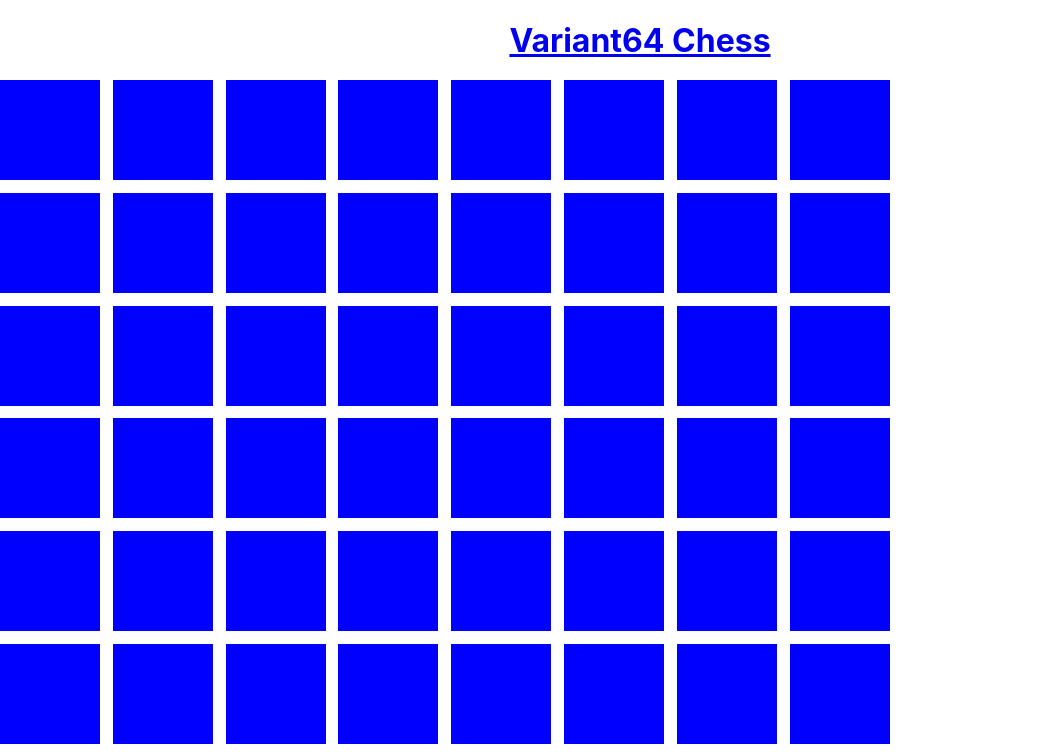
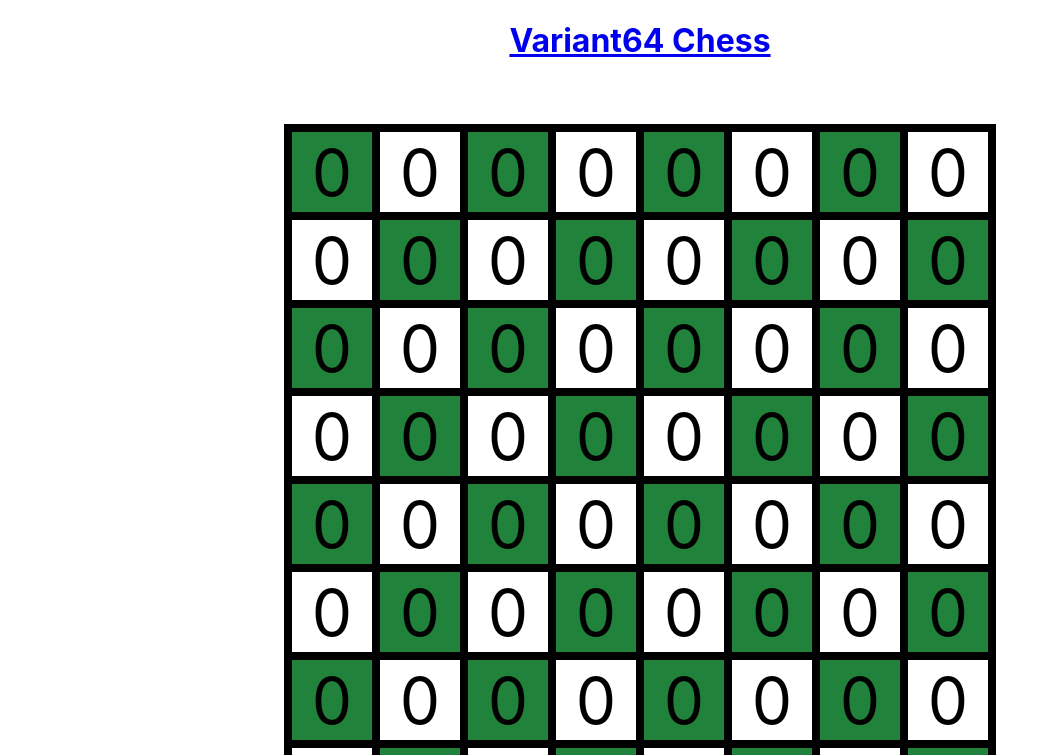
Before and after one commit to fortyoneeight/variant64, a React (Create React App) app in the folder client/: page /chess in a window 1280 px wide. Shown: the top 755 px of the page, without its empty margins (0-1059 px from the left). Built offline with nearby package versions, Linux system fonts and the light colour scheme.

Commit message:
Adding Gameboard

```diff
--- a/client/src/Gamepage.tsx
+++ b/client/src/Gamepage.tsx
@@ -25,5 +25,8 @@ const snapshot = {
 
 export default function Gamepage() {
 
-    return <Gameboard board={snapshot.board}/>
+    return <div className='column'>
+        <Gameboard board={snapshot.board}/>
+    </div>
+
 }
--- a/client/src/components/gameboard.tsx
+++ b/client/src/components/gameboard.tsx
@@ -11,27 +11,17 @@ export default function Gameboard(snapshot: any) {
 
     return <div className='gameboard-grid'
         style={{
-            gridTemplateRows: `repeat(${snapshot.board.size.length}, 100px)`,
-            gridTemplateColumns: `repeat(${snapshot.board.size.width}, 100px)`
+            gridTemplateRows: `repeat(${snapshot.board.size.length}, 10vh)`,
+            gridTemplateColumns: `repeat(${snapshot.board.size.width}, 10vh)`
         }}>
 
-        {snapshot.board.cells.map((row: any) => {
-            {
-                return row.map((cell: any, j: any) => {
-
-                    //test indexing by y
-                    // if(j == 2){
-                    //     return <p>secret elf</p>
-                    // }
-
-
-                    return <div key={j} style={{
-                        width: '100px',
-                        height: '100px',
-                        backgroundColor: 'blue'
-                    }}></div>
-                })
-            }
+        {snapshot.board.cells.map((row: any, i: any) => {
+            {return row.map((cell: any, j: any) => {
+                return <div key={j} className='grid-cell' style={{backgroundColor: (j + i) % 2 == 1 ? 'white' : '#21823b',
+                }}>
+                    <p style={{fontSize:'4rem'}}>{cell}</p>
+                </div>
+            })}
         })}
     </div>
 }
--- a/client/src/index.css
+++ b/client/src/index.css
@@ -26,7 +26,24 @@ body {
 
 .gameboard-grid {
   display: grid;
-  grid-gap: 1vw;
+  grid-gap: 1vh;
+  background-color: black;
+  border: 1vh solid black;
+}
+
+.grid-cell {
+  display: flex;
+  align-items: center;
+  justify-content: center;
+}
+
+.column {
+  display: flex;
+  flex-direction: column;
+  justify-content: center;
+  align-items: center;
+  height: 100vh;
+  width: 100vw;
 }
 
 .grid-2-horizontal {
```
